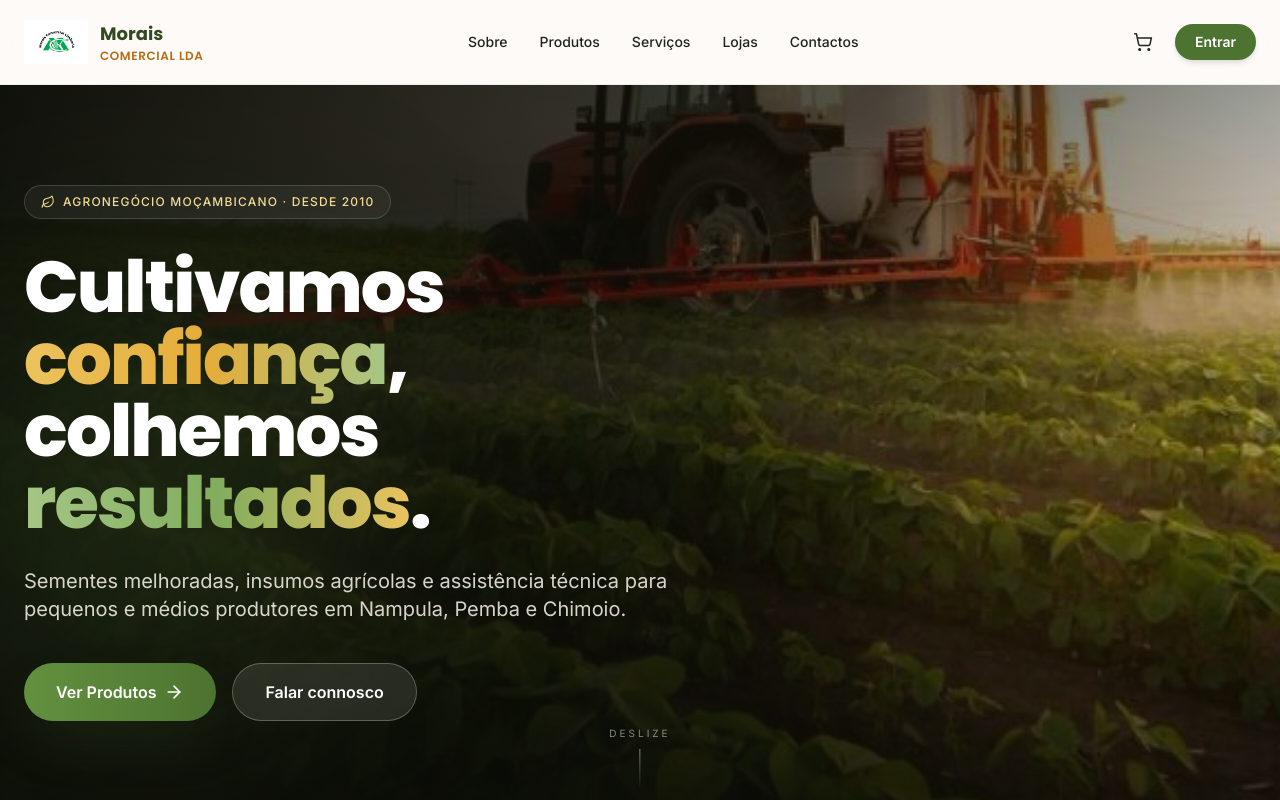
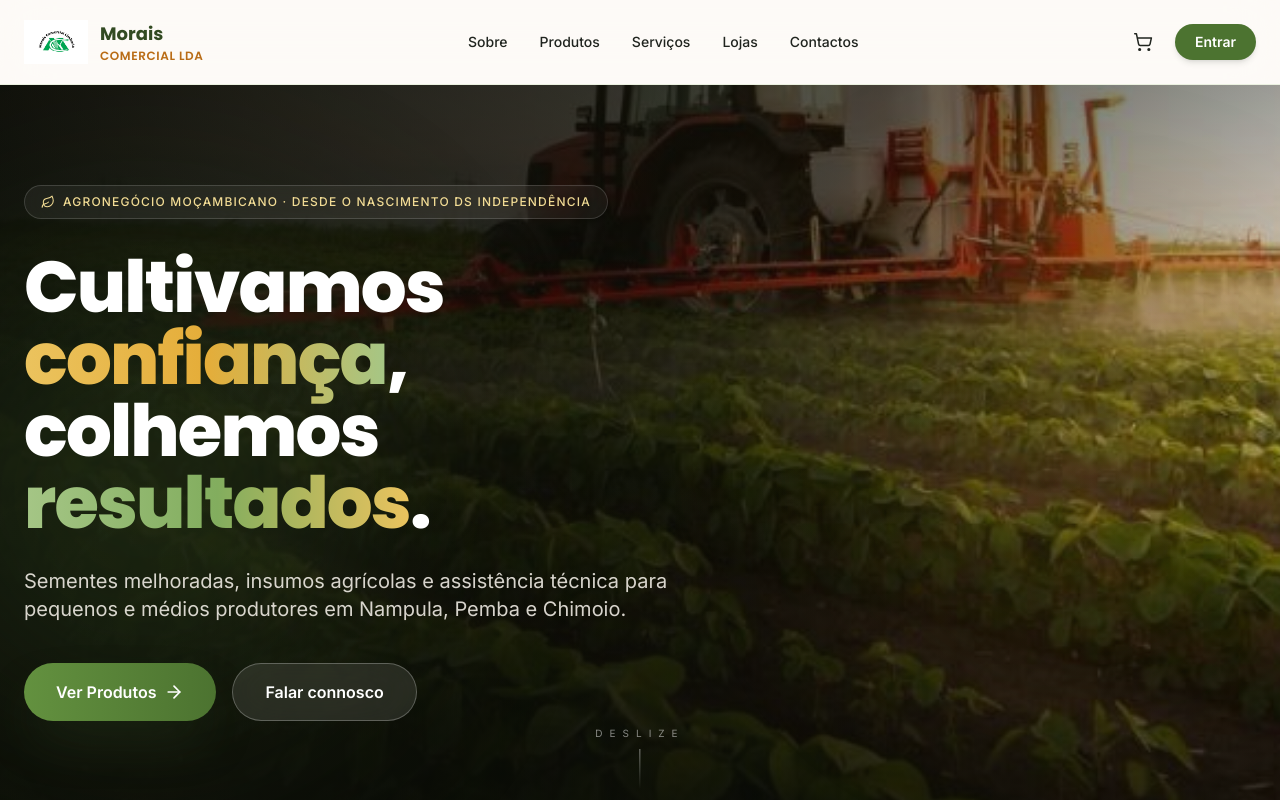
Before and after one commit to Edzyn-ofc/MORAIS, a React (Vite) app: page / in a window 1280 px wide. Shown: the top 800 px of the page. Built offline with nearby package versions, Linux system fonts and the light colour scheme; no server answers; the database is empty.

Commit message:
Update Home.tsx

```diff
--- a/src/pages/Home.tsx
+++ b/src/pages/Home.tsx
@@ -47,7 +47,7 @@ export function Home() {
           <div className="max-w-3xl">
             <span className="inline-flex items-center gap-2 bg-white/5 backdrop-blur-xl border border-white/15 text-gold-200 text-xs font-medium tracking-widest uppercase px-4 py-2 rounded-full mb-8">
               <IconLeaf className="w-3.5 h-3.5" />
-              Agronegócio Moçambicano · Desde 2010
+              Agronegócio Moçambicano · Desde o nascimento ds independência
             </span>
 
             <h1 className="text-5xl md:text-7xl font-extrabold font-display text-white leading-[1.05] tracking-tight">
@@ -89,7 +89,7 @@ export function Home() {
 
         {/* Indicador de scroll */}
         <div className="absolute bottom-8 left-1/2 -translate-x-1/2 flex flex-col items-center gap-2 text-white/50">
-          <span className="text-[10px] tracking-[0.3em] uppercase">Deslize</span>
+          <span className="text-[10px] tracking-[0.7em] uppercase">Deslize</span>
           <div className="w-px h-10 bg-gradient-to-b from-white/50 to-transparent" />
         </div>
       </section>
```
